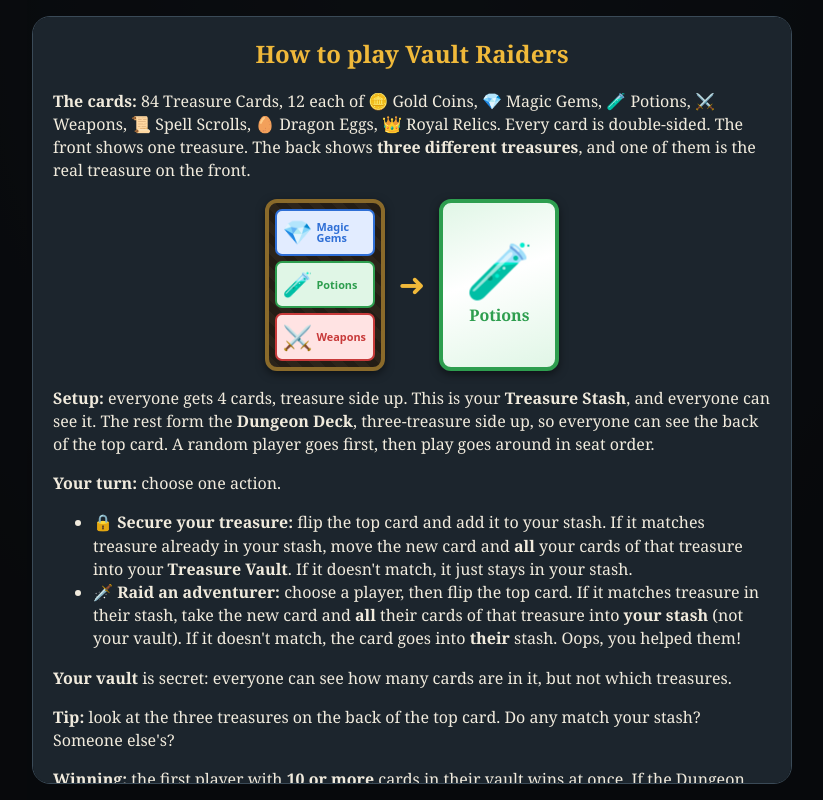
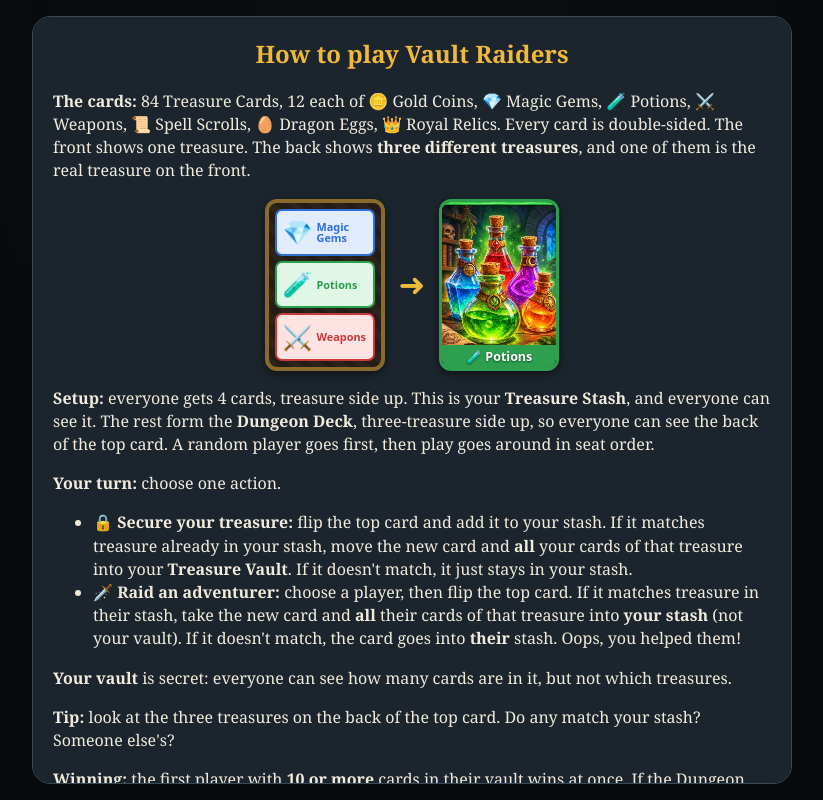
Before and after one commit to brodiejex/vault-raiders, a plain HTML site: page index.html in a window 1280 px wide. Both pictures are taken after a click on the button "How to play". Shown: the whole page, without its empty margins (228-1051 px from the left). Drawn offline with Linux system fonts and the light colour scheme.

Commit message:
Use treasure card art and keep the log open between turns
Small 480x640 webp copies of the seven treasure pictures on the card
fronts; the full-size originals stay out of the repo. The What happened
list now stays open or closed the way you left it.

Co-Authored-By: Claude Opus 5.5 <noreply@anthropic.com>

```diff
--- a/game.js
+++ b/game.js
@@ -21,6 +21,21 @@
   const rulesLayer = document.getElementById('rules-layer');
   const BOT_DELAY = 1500; // long enough to see whose turn it is
   const seatNumber = (i) => String(i + 1);
+  // Pictures for the treasure side of the cards, made small from the
+  // full-size art in Art/. A treasure left out of this list falls back to its
+  // emoji design. The three-treasure side has no pictures yet.
+  const CARD_ART = {
+    gold: 'Art/cards/gold.webp',
+    gems: 'Art/cards/gems.webp',
+    potions: 'Art/cards/potions.webp',
+    weapons: 'Art/cards/weapons.webp',
+    scrolls: 'Art/cards/scrolls.webp',
+    eggs: 'Art/cards/eggs.webp',
+    relics: 'Art/cards/relics.webp',
+  };
+  // Load them all up front so a flipped card never appears blank.
+  Object.values(CARD_ART).forEach((src) => { new Image().src = src; });
+
   const BOT_NAMES = ['Grimbold', 'Elowen', 'Thrak', 'Seraphine', 'Pip', 'Morwen', 'Bramble'];
 
   let mode = 'local';
@@ -95,6 +110,13 @@
   // The treasure side.
   function cardHtml(card, { extraClass = '', tag = '' } = {}) {
     const t = T(card.type);
+    if (CARD_ART[card.type]) {
+      return `<div class="card front has-art t-${card.type} ${extraClass}" title="${esc(t.name)}">
+        <img class="art-img" src="${CARD_ART[card.type]}" alt="${esc(t.name)}">
+        <div class="art-name">${t.icon} ${esc(t.name)}</div>
+        ${tag ? `<div class="card-tag">${tag}</div>` : ''}
+      </div>`;
+    }
     return `<div class="card front t-${card.type} ${extraClass}" title="${esc(t.name)}">
       <div class="icon">${t.icon}</div>
       <div class="title">${esc(t.name)}</div>
@@ -760,7 +782,7 @@
         ${ui.message ? `<div class="message">${esc(ui.message)}</div>` : ''}
         ${controls.html}
         ${log.length > 1 ? `
-          <details class="log">
+          <details class="log" ${storageGet('vault.logOpen') ? 'open' : ''}>
             <summary>📖 What happened (${log.length})</summary>
             <ol reversed>${log.map((ev) => `<li>${esc(ev.text)}</li>`).join('')}</ol>
           </details>` : ''}
@@ -769,6 +791,8 @@
 
     app.querySelector('[data-rules]').addEventListener('click', showRules);
     app.querySelector('.guide').addEventListener('toggle', (e) => storageSet('vault.guideClosed', e.target.open ? '' : '1'));
+    const logBox = app.querySelector('.log');
+    if (logBox) logBox.addEventListener('toggle', (e) => storageSet('vault.logOpen', e.target.open ? '1' : ''));
     const toggle = document.getElementById('teach-toggle');
     if (toggle) toggle.addEventListener('click', () => {
       game.teaching = !game.teaching;
--- a/style.css
+++ b/style.css
@@ -187,6 +187,17 @@ button.icon-btn { padding: 6px 10px; }
   font: bold 0.75rem system-ui, sans-serif; padding: 1px 8px; border-radius: 8px; background: var(--type); color: #fff; white-space: nowrap;
 }
 
+/* Treasure side with a picture: the art fills the card, the name sits on a
+   colored bar at the bottom, and a result tag (Match! / No match) at the top. */
+.card.has-art { border: 3px solid var(--type); background: #111; }
+.card .art-img { position: absolute; inset: 0; width: 100%; height: 100%; object-fit: cover; display: block; }
+.card .art-name {
+  position: absolute; left: 0; right: 0; bottom: 0; padding: 3px 4px;
+  font: bold 0.78rem system-ui, sans-serif; text-align: center; white-space: nowrap; overflow: hidden; text-overflow: ellipsis;
+  background: var(--type); color: #fff; text-shadow: 0 1px 2px rgba(0, 0, 0, 0.5);
+}
+.card.has-art .card-tag { bottom: auto; top: 6px; box-shadow: 0 1px 4px rgba(0, 0, 0, 0.6); }
+
 /* The three-treasure side: three colored bands */
 .card.back {
   --type: #8a6a2a;
```
Also changed, not shown: Art/cards/eggs.webp (added), Art/cards/gems.webp (added), Art/cards/gold.webp (added), Art/cards/potions.webp (added), Art/cards/relics.webp (added), Art/cards/scrolls.webp (added), Art/cards/weapons.webp (added), 2 other files.
